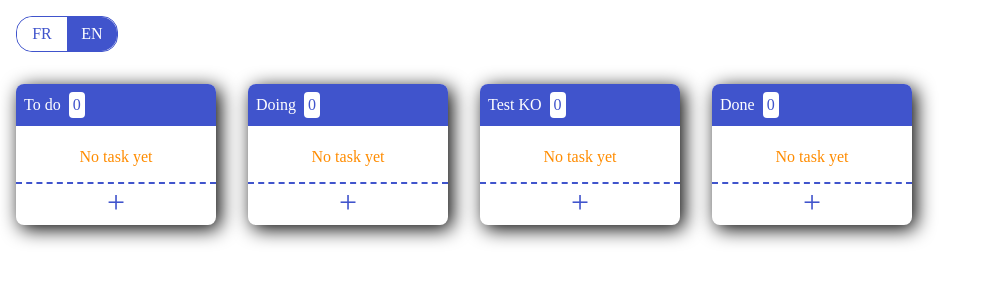
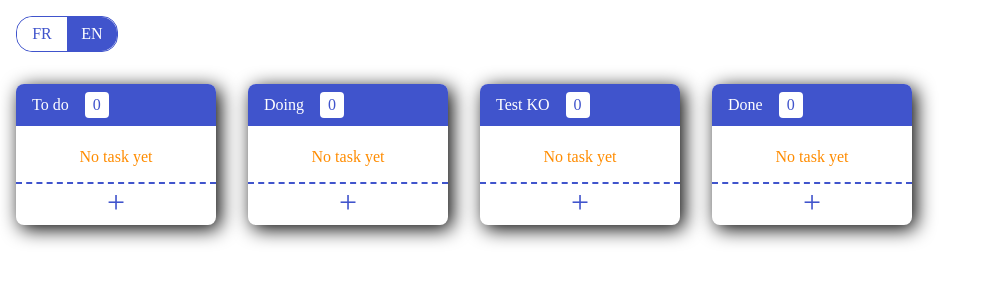
Before and after one commit to judommel/lulu-test, a React (Create React App) app: page / in a window 1280 px wide. Shown: the top 300 px of the page, without its empty margins (0-989 px from the left). Built offline with nearby package versions, Linux system fonts and the light colour scheme.

Commit message:
Feat final style

```diff
--- a/src/components/Column/Column.styles.ts
+++ b/src/components/Column/Column.styles.ts
@@ -15,7 +15,7 @@ export const ColumnHeader = styled.div`
 	flex-direction: row;
 	align-items: center;
 	background-color: ${({ theme }) => theme.colors.primary};
-	padding: 8px;
+	padding: 8px 16px;
 	color: ${({ theme }) => theme.colors.white};
 	border-top-left-radius: 8px;
 	border-top-right-radius: 8px;
@@ -50,7 +50,7 @@ export const Add = styled.div`
 export const TaskCount = styled.div`
 	background-color: ${({ theme }) => theme.colors.white};
 	border-radius: 4px;
-	padding: 4px;
+	padding: 4px 8px;
 	color: ${({ theme }) => theme.colors.primary};
-	margin-left: 8px;
+	margin-left: 16px;
 `;
```
